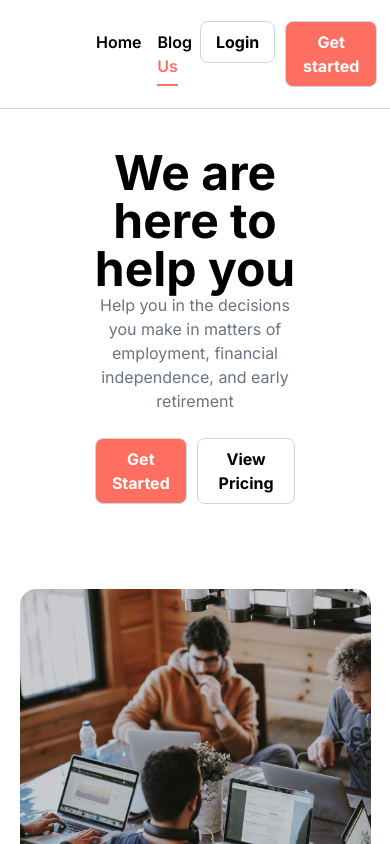
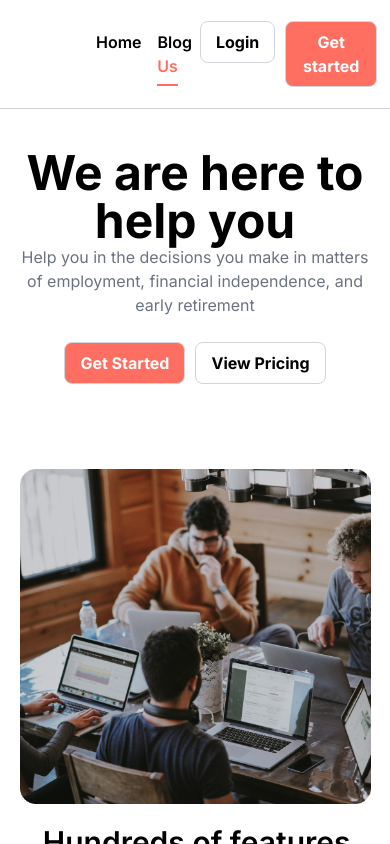
Before and after one commit to pally0091/fire-commiunity, a React (Vite) app: page /about in a window 390 px wide. Shown: the top 844 px of the page. Built offline with nearby package versions, Linux system fonts and the light colour scheme.

Commit message:
loged out page ready

```diff
--- a/src/Components/PageComponents/About.jsx
+++ b/src/Components/PageComponents/About.jsx
@@ -16,7 +16,7 @@ const About = () => {
   return (
     <div className="mt-10 w-[90%] mx-auto">
       {/* head  */}
-      <div className="w-3/5 mx-auto my-5">
+      <div className="w-full md:w-1/2 lg:w-3/5 mx-auto my-5">
         <h1 className="text-5xl font-bold">We are here to help you</h1>
         <p className="text-[#6B7280]">
           Help you in the decisions you make in matters of employment, financial
--- a/vite.config.js
+++ b/vite.config.js
@@ -1,7 +1,8 @@
-import { defineConfig } from 'vite'
-import react from '@vitejs/plugin-react-swc'
+import { defineConfig } from "vite";
+import react from "@vitejs/plugin-react-swc";
 
 // https://vitejs.dev/config/
 export default defineConfig({
   plugins: [react()],
-})
+  server: { host: "0.0.0.0", port: 2580 },
+});
```
